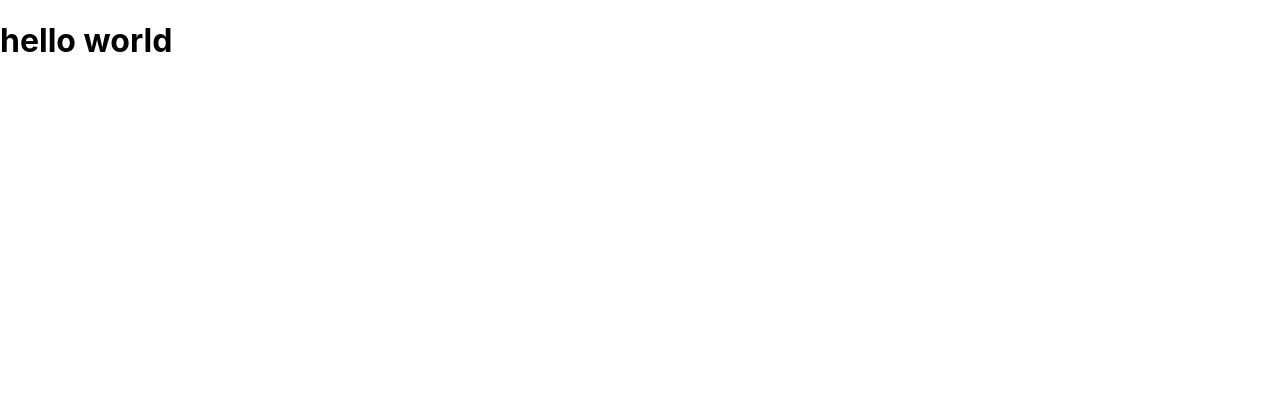
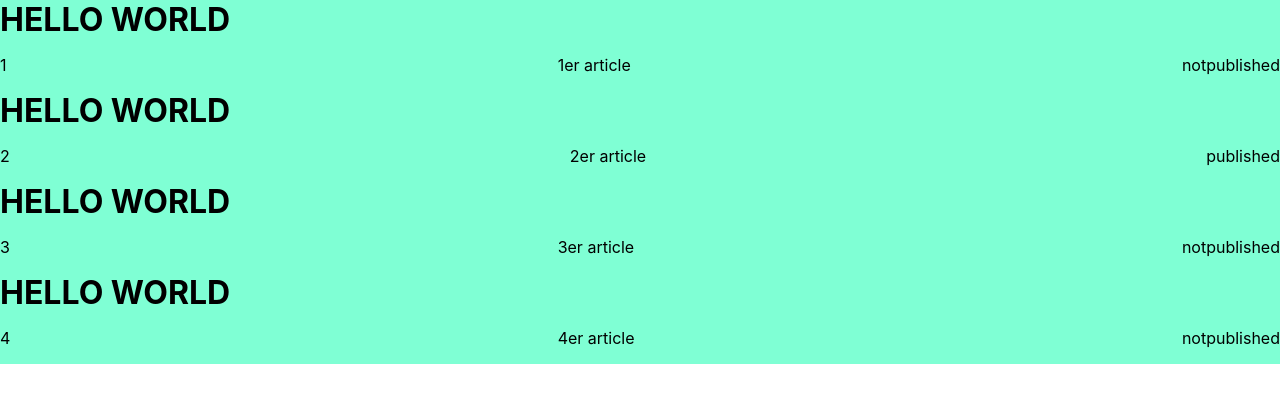
Before and after one commit to Renaudfradin/projet-react-cour, a React (Create React App) app: page /article in a window 1280 px wide. Shown: the top 402 px of the page. Built offline with nearby package versions, Linux system fonts and the light colour scheme.

Commit message:
article-list et houk

```diff
--- a/src/components/App/App.js
+++ b/src/components/App/App.js
@@ -1,25 +1,32 @@
-import logo from './logo.svg';
-import './App.css';
+import List from '../List/List.js'
+function App() {
+    const articles = [
+        {
+            "id":1,
+            "title":"1er article",
+            "published":false
+        },
+        {
+            "id":2,
+            "title":"2er article",
+            "published":true
+        },
+        {
+            "id":3,
+            "title":"3er article",
+            "published":false
+        },
+        {
+            "id":4,
+            "title":"4er article",
+            "published":false
+        }
+    ];
+    return (
+        <div>
+            <List articles={articles}></List>
 
-function App() {
-  return (
-    <div className="App">
-      <header className="App-header">
-        <img src={logo} className="App-logo" alt="logo" />
-        <p>
-          Edit <code>src/App.js</code>save  toto to reload.
-        </p>
-        <a
-          className="App-link"
-          href="https://reactjs.org"
-          target="_blank"
-          rel="noopener noreferrer"
-        >
-          Learn React
-        </a>
-      </header>
-    </div>
-  );
+        </div>
+    );
 }
-
 export default App;
--- /dev/null
+++ b/src/components/Article/Article.css
@@ -0,0 +1,15 @@
+.Article__title{
+    color: black;
+    margin: 0%;
+    text-transform: uppercase;
+}
+.Article{
+    background-color: aquamarine;
+}
+.Article__componante{
+    display: flex;
+    justify-content: space-between;
+}
+.Article__selected{
+    background-color: red;
+}
--- a/src/components/Article/Article.js
+++ b/src/components/Article/Article.js
@@ -1,8 +1,30 @@
-function Article(){
+import { useState } from 'react';
+
+import './Article.css'
+function Article(props){
+    const {arts} = props;
+    const {id, title, published} = arts;
+    const [selected , setselected] = useState(false);
+    console.log(selected);
+
+
+    function clickdiv(){
+        console.log("clickkkkkk");
+        setselected(!selected);
+    }
+
     return(
-        <div>
-            <h1>hello world</h1>
+        <div className={"Article" + (selected ? "__selected" : "")} onClick={clickdiv}>
+            <h1 className="Article__title">hello world</h1>
+            <div className="Article__componante">
+                <p>{id}</p>
+                <p>{title}</p>
+                <p>{published ? 'published' : 'notpublished'}</p>
+            </div>
         </div>
     );
 }
+Article.defaultProps ={
+
+}
 export default Article;
--- /dev/null
+++ b/src/components/List/List.js
@@ -0,0 +1,10 @@
+import Article from '../Article/Article.js'
+function List(props) {
+    const { articles } = props;
+    return (
+        <div>
+            {articles.map(art => <Article arts={art} key={art.id}></Article> )}
+        </div>
+    );
+}
+export default List;
--- a/src/index.css
+++ b/src/index.css
@@ -1,10 +1,11 @@
 body {
-  margin: 0;
   font-family: -apple-system, BlinkMacSystemFont, 'Segoe UI', 'Roboto', 'Oxygen',
     'Ubuntu', 'Cantarell', 'Fira Sans', 'Droid Sans', 'Helvetica Neue',
     sans-serif;
   -webkit-font-smoothing: antialiased;
   -moz-osx-font-smoothing: grayscale;
+  padding: 0%;
+  margin: 0%;
 }
 
 code {
--- a/src/index.js
+++ b/src/index.js
@@ -1,12 +1,12 @@
 import React from 'react';
 import ReactDOM from 'react-dom';
 import './index.css';
-import Article from './components/Article/Article';
+import App from './components/App/App.js';
 import reportWebVitals from './reportWebVitals';
 
 ReactDOM.render(
   <React.StrictMode>
-    <Article />
+    <App></App>
   </React.StrictMode>,
   document.getElementById('root')
 );
```
Also changed, not shown: src/components/App/App.css (deleted, +0 -38 lines), 1 other file (tests, documents, lock files or other folders).
